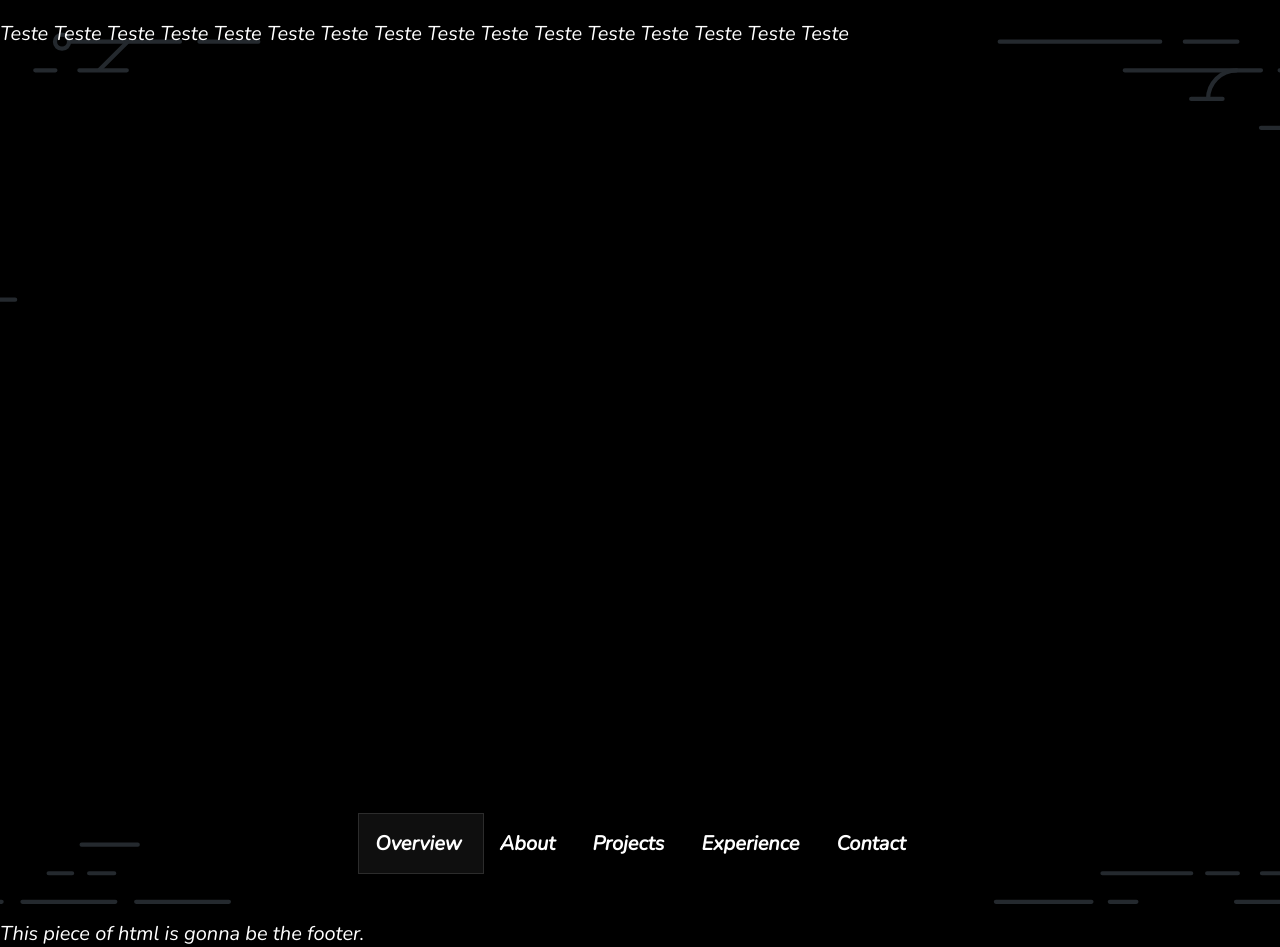
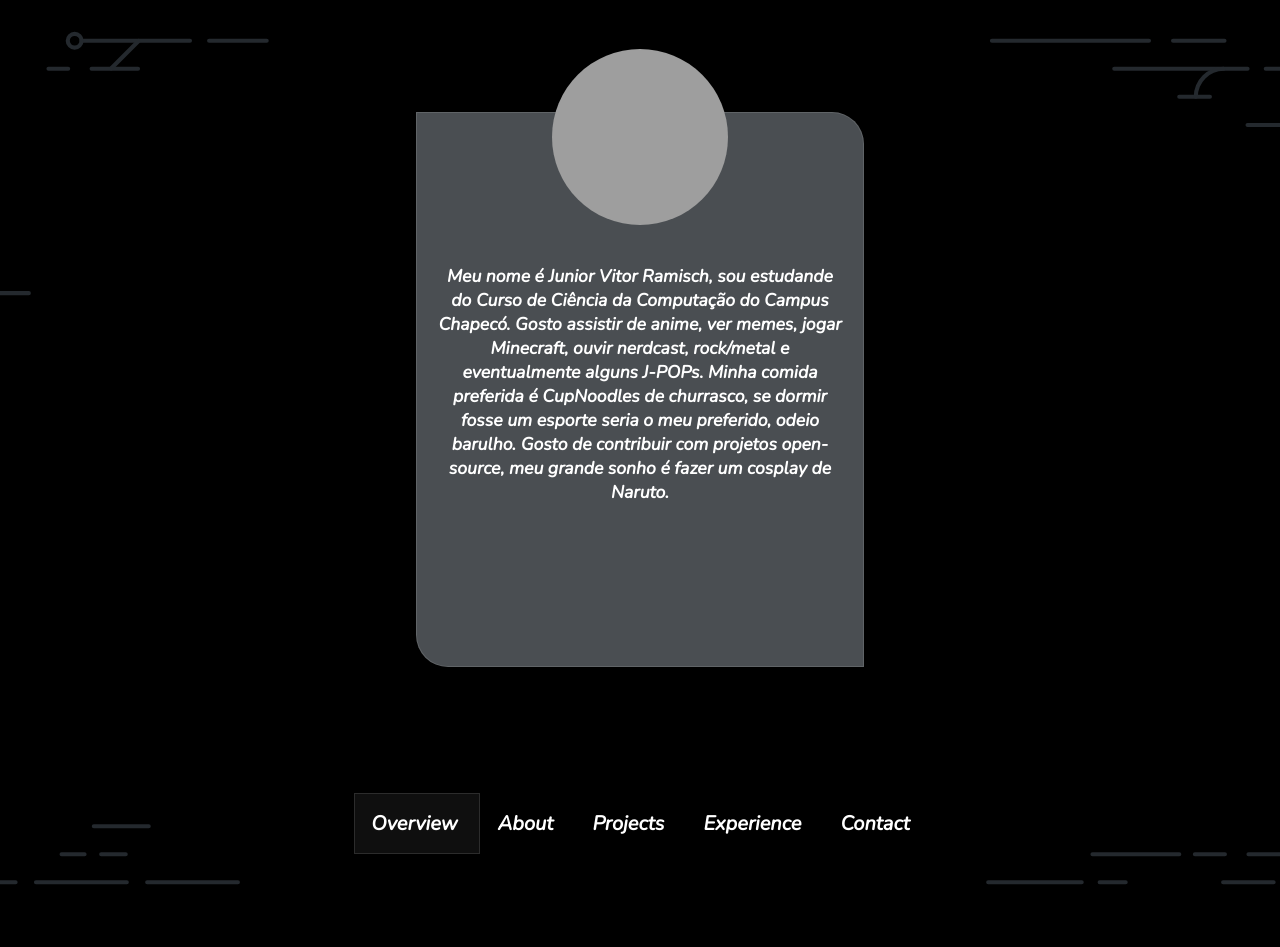
Before and after one commit to arufonsekun/arufonsekun-old.github.io, a Jekyll site: the page built from index.md, in a window 1280 px wide. Built offline with Jekyll 4.4.1, drawn with Linux system fonts in a browser that asks for light colours; after the commit the page ends 900 px from its top, so only the background shows below that; grey boxes are pictures that could not be loaded.

Commit message:
feat: enhance overview layout
creates something similar to
jquery

```diff
--- a/_config.yml
+++ b/_config.yml
@@ -11,7 +11,7 @@ overview_en: My name is Junior Vitor Ramisch, I'm a Computer
              Computer Vision and Machine Learning.
 
 overview_pt: Meu nome é Junior Vitor Ramisch, sou estudande do Curso de
-             Ciência da Computação Campus Chapecó. Gosto assistir de anime,
+             Ciência da Computação do Campus Chapecó. Gosto assistir de anime,
              ver memes, jogar Minecraft, ouvir nerdcast, rock/metal e eventualmente
              alguns J-POPs. Minha comida preferida é CupNoodles de churrasco,
              se dormir fosse um esporte seria o meu preferido, odeio barulho.
--- a/_includes/actions.html
+++ b/_includes/actions.html
@@ -1,15 +1,15 @@
-<a href="#" class="action highlighted">
+<a class="action highlighted">
     Overview
 </a>
-<a href="#" class="action">
+<a class="action">
     About
 </a>
-<a href="#" class="action">
+<a class="action">
     Projects
 </a>
-<a href="#" class="action">
+<a class="action">
     Experience
 </a>
-<a href="#" class="action">
+<a class="action">
     Contact
 </a>
--- a/_includes/overview.html
+++ b/_includes/overview.html
@@ -1,4 +1,13 @@
-<p>
-    Teste Teste Teste Teste Teste Teste Teste Teste
-    Teste Teste Teste Teste Teste Teste Teste Teste
-</p>
+<div class="content__overview">
+    <div class="overview__card">
+        <div class="card__media">
+            <img src="{{ site.github_avatar }}" class="overview__avatar" alt="Junior Vitor Ramisch">
+        </div>
+
+        <div class="card__body">
+            <p class="card__body--m0">
+                {{ site.overview_pt }}
+            </p>
+        </div>
+    </div>
+</div>
--- a/_layouts/default.html
+++ b/_layouts/default.html
@@ -37,8 +37,6 @@
 			</div>
 
 		</main>
-		{% include footer.html %}
-
 		<script type="text/javascript" src="{{ "/assets/js/main.js" }}"></script>
 	</body>
 
--- a/_sass/action.scss
+++ b/_sass/action.scss
@@ -8,9 +8,20 @@
     color: inherit;
     text-decoration: none;
     padding: 1rem;
+    margin: 0 1px;
+
+    &:hover {
+        background-color: #020202;
+        cursor: pointer;
+    }
 }
 
 .highlighted {
     background-color: #ffffff0f;
     border: #ffffff1f 0.05px solid;
+
+    &:hover {
+        background-color: #ffffff0f;
+        cursor: auto;
+    }
 }
--- a/_sass/main.scss
+++ b/_sass/main.scss
@@ -1,2 +1,3 @@
 @import "default";
 @import "action";
+@import "overview";
--- /dev/null
+++ b/_sass/overview.scss
@@ -0,0 +1,36 @@
+.content__overview {
+    height: inherit;
+    padding: 7rem 26rem 0rem 26rem;
+}
+
+.overview{
+    &__card {
+        height: inherit;
+        background-color: #4a4e52;
+        border-top-right-radius: 2rem;
+        border-bottom-left-radius: 2rem;
+        border: #ffffff1f 0.05px solid;
+        display: flex;
+        flex-direction: column;
+        align-items: center;
+    }
+
+    &__avatar {
+        width: 11rem;
+        border-radius: 8rem;
+        margin-top: -4rem;
+    }
+}
+
+.card {
+    &__body {
+        text-align: center;
+        font-size: 1.1rem;
+        font-weight: 600;
+        padding: 2rem 1.2rem 1.2rem 1.2rem;
+
+        &--m0 {
+            margin: 0 !important;
+        }
+    }
+}
--- a/assets/js/main.js
+++ b/assets/js/main.js
@@ -1,49 +1,54 @@
-var initialize = function(){
+class Utils {
 
-    let Utils = function(selector){
-
-        this.node = document.querySelectorAll(selector) || document.querySelector(selector);
-
-        let addClass = (elementClass) => {
-            let element = getElement(elementClass);
-
-            if(element)
-                element.classList.add(newClass);
-
-            console.log("The given class does not exists");
-            return null;
+    class = function(className) {
+        if (className) {
+            this.forEach(node => {
+                node.classList.add(className);
+            });
+            return;
+        }
+        let classList = null;
+        this.forEach(node => {
+            classList = node.className.split(' ');
+        });
+        return classList;
     }
 
-        let removeClass = (elementClass) => {
-            let element = getElement(elementClass);
-            element.classList.remove(oldClass);
+    removeClass = function(className) {
+        this.forEach((node) => {
+            node.classList.remove(className);
+        });
     }
 
-        return {
-            addClass: (elementClass, newClass) => addClass(elementClass, newClass),
-            removeClass: (elementClass, newClass) => removeClass(elementClass, newClass),
-            getElement: (elementDescriptor) => getElement(elementDescriptor),
-            getElements: (elementDescriptor) => getElements(elementDescriptor)
+    click = function(callBack){
+        this.forEach((node) => {
+            node.onclick = callBack;
+        });
+    }
+
+    constructor(){
+
+        NodeList.prototype.class = this.class;
+        NodeList.prototype.removeClass = this.removeClass;
+        NodeList.prototype.click = this.click;
+
+        return (selector) => {
+            return document.querySelectorAll(selector);
+        }
     }
 }
 
-    let MainPage = function() {
+var initialize = function(){
 
-        let init = () => {
+    const $ = new Utils();
 
+    var highlightActions = function(e){
+        var clickedNode = e.target;
+        $('.highlighted').removeClass('highlighted');
+        clickedNode.classList.add('highlighted');
     }
 
-        return {
-            init: () => init()
-        }
-
-    }
-
-    const utils = Utils();
-    const mainPage = MainPage();
-
-    mainPage.init();
-
+    $('.action').click(highlightActions);
 }
 
 window.onload = initialize();
```
Lines whose indentation alone changed are shown as unchanged.
